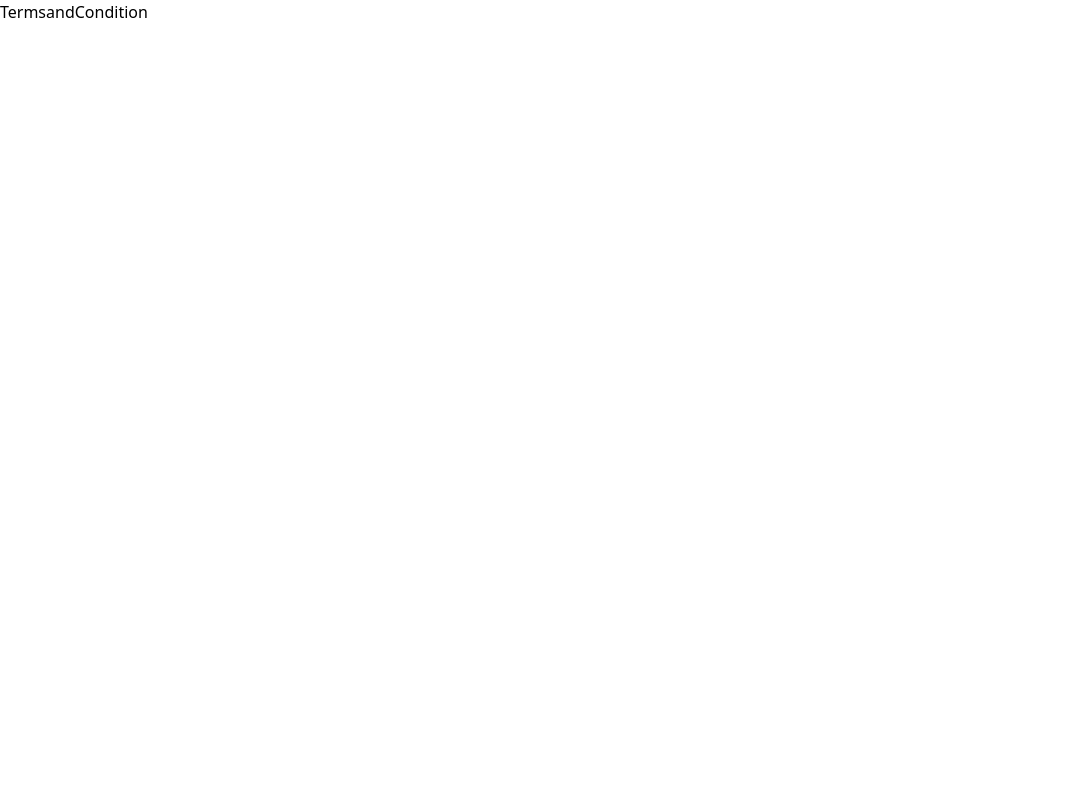
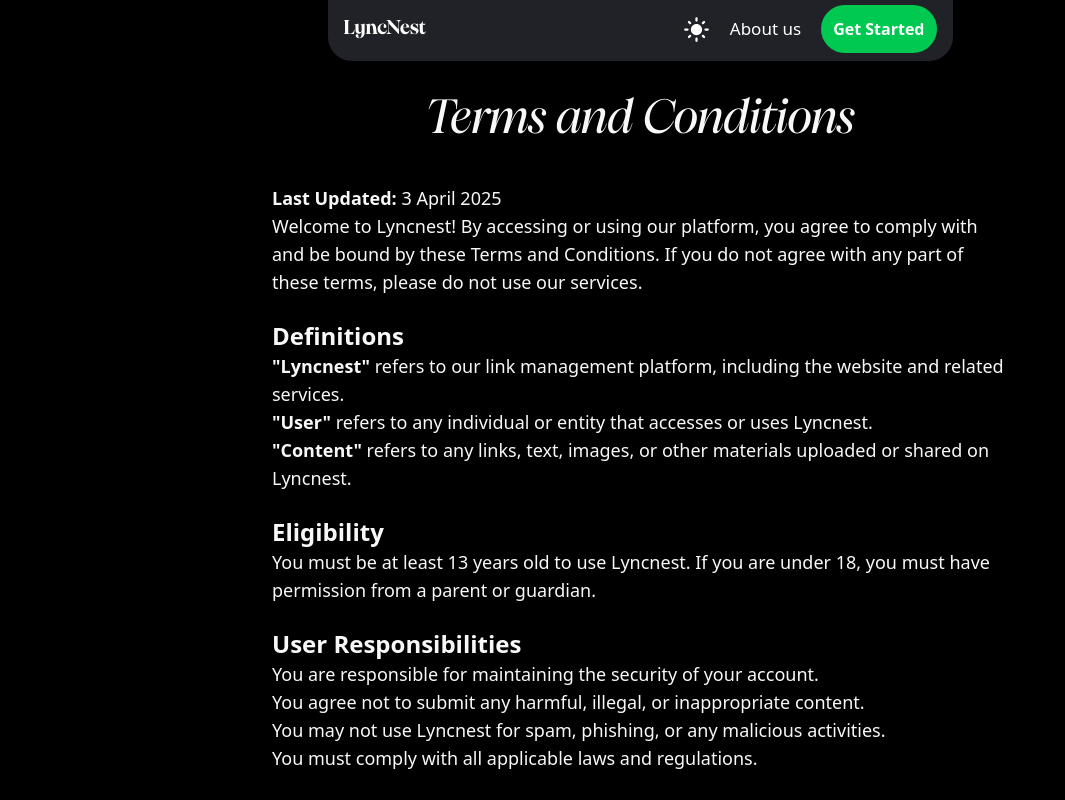
Before and after one commit to DevDarji16/linkdude, a Next.js app: page /terms-and-condition in a window 1280 px wide. Shown: the whole page, without its empty margins (0-1065 px from the left). Built offline with nearby package versions, Linux system fonts and the light colour scheme.

Commit message:
homepage changes and t&c

```diff
--- /dev/null
+++ b/src/app/Components/Footer.jsx
@@ -0,0 +1,39 @@
+
+import Link from 'next/link'
+import React, { useContext } from 'react'
+import { ThemeContext } from "@/context/ThemeContext";
+const Footer = () => {
+      const { theme } = useContext(ThemeContext);
+
+  return (
+    <div>
+        <footer className={`${theme === 'dark' ? 'bg-gray-100' : 'bg-black'} relative text-white py-6`}>
+      <div className="max-w-7xl mx-auto px-4">
+        <div className="flex flex-col md:flex-row justify-between items-center text-center md:text-left">
+          <div className="mb-4 md:mb-0">
+            <h2 className={`${theme==='light'?'text-gray-100':'text-black'} text-2xl font-bold font-myfont `}>Lyncnest</h2>
+            <p className="text-gray-400 text-sm">Your all-in-one link management tool</p>
+          </div>
+
+          <div className={`${theme==='dark'?'text-gray-600':'text-gray-200'} flex space-x-6 text-gray-600"`}>
+            <Link href="/" className="hover:text-white transition">Home</Link>
+            <Link href="/about-us" className="  transition">About us</Link>
+            <Link href="/contact-us" className=" transition">Contact us</Link>
+            <Link href="/rate-us" className="  transition">Rate us</Link>
+          </div>
+
+          <div className="flex space-x-4 mt-4 md:mt-0">
+            <a href="/terms-and-condition" className="text-gray-400  transition">Terms and Conditions</a>
+          </div>
+        </div>
+
+        <div className="mt-6 text-center text-gray-500 text-sm">
+          © 2025 Lyncnest. All rights reserved.
+        </div>
+      </div>
+    </footer>
+    </div>
+  )
+}
+
+export default Footer
--- a/src/app/Components/Register.jsx
+++ b/src/app/Components/Register.jsx
@@ -18,7 +18,7 @@ const Register = () => {
       <div className={`${theme === 'dark' ? 'bg-[#F3F3F1] text-black' : 'bg-[#181b1e] text-white'}  h-screen  `}>
 
         <Link href={'/'} className='absolute' >
-          <div className='sm:pt-8 select-none  pt-4 pl-4 inline-block sm:pl-8 text-xl sm:text-2xl font-semibold'>
+          <div className='font-myfont sm:pt-8 select-none  pt-4 pl-4 inline-block sm:pl-8 text-xl sm:text-2xl font-semibold'>
             Lyncnest
           </div>
         </Link>
@@ -28,11 +28,10 @@ const Register = () => {
           <div className={` shadow-lg ${theme==='light'?'text-white bg-gray-800':'text-black bg-white'} z-10   p-6 sm:max-w-2xl rounded-lg `}>
             <div className='space-y-2'>
               <div className='font-extrabold text-2xl sm:text-4xl text-center'>Start with Lyncnest</div>
-              <div className='text-gray-500 text-[15px] text-center'>Sign up for free!</div>
+              <div className='text-gray-500 text-[15px] text-center'>Signup/Login for free!</div>
               <Link href={'https://lyncnest-a5aq.onrender.com/auth/google'}><div className={`mt-6 border border-gray-300 rounded-full mt-4 flex p-2 gap-1 text-[15px] justify-center items-center cursor-pointer ${theme==='light'?'hover:bg-gray-700':'hover:bg-gray-100'}  font-semibold`}><FcGoogle size={23} />Sign up with Google</div></Link>
-              <div className={`border border-gray-300 rounded-full mt-4 flex p-2 gap-1 text-[15px] justify-center items-center cursor-pointer ${theme==='light'?'hover:bg-gray-700':'hover:bg-gray-100'}  font-semibold`}><BsLinkedin size={20} className='text-blue-500' />Sign up with LinkedIn</div>
-              <div className='text-center text-[13px] text-gray-500 mt-6'>Already have an account? <Link href={'/login'} className='text-blue-500 hover:underline'>Login</Link></div>
-              <div className='mt-6 text-[12px] text-gray-500 text-center'>By signing up, you agree to our <Link href={'/terms-and-conditions'} className='underline'>Terms and Conditions</Link> & <Link href={'/privacy-policy'} className='underline'>Privacy Policy</Link>  </div>
+
+              <div className='mt-6 text-[12px] text-gray-500 text-center'>By signing up, you agree to our <Link href={'/terms-and-condition'} className='underline'>Terms and Conditions</Link> & Google's <Link href={'https://policies.google.com/privacy'} target='_blank' className='underline'>Privacy Policy</Link>  </div>
             </div>
 
           </div>
--- /dev/null
+++ b/src/app/Components/Termsandconditions.jsx
@@ -0,0 +1,66 @@
+'use client'
+import React, { useContext } from 'react';
+import Navbar from './Navbar';
+import { ThemeContext } from "@/context/ThemeContext";
+import Link from 'next/link';
+import Footer from './Footer';
+
+const Termsandconditions = () => {
+  const { theme } = useContext(ThemeContext);
+
+  return (
+    <div className={`${theme === 'dark' ? 'bg-[#F8F8F8] text-gray-900' : 'bg-black text-[#F8F8F8]'} w-screen min-h-screen flex flex-col items-center overflow-x-hidden`}>
+      <Navbar />
+
+      <div className="w-full flex justify-center pt-24">
+        <div className="text-5xl font-myfont2 selection:text-green-500 text-center">
+          Terms and Conditions
+        </div>
+      </div>
+
+      <div className="selection:text-green-500  w-full max-w-4xl px-6 sm:px-12 lg:px-20 mt-10 text-lg overflow-hidden">
+        <p><strong>Last Updated:</strong> 3 April 2025</p>
+
+        <p>Welcome to Lyncnest! By accessing or using our platform, you agree to comply with and be bound by these Terms and Conditions. If you do not agree with any part of these terms, please do not use our services.</p>
+
+        <h2 className="text-2xl font-semibold mt-6">Definitions</h2>
+        <p><strong>"Lyncnest"</strong> refers to our link management platform, including the website and related services.</p>
+        <p><strong>"User"</strong> refers to any individual or entity that accesses or uses Lyncnest.</p>
+        <p><strong>"Content"</strong> refers to any links, text, images, or other materials uploaded or shared on Lyncnest.</p>
+
+        <h2 className="text-2xl font-semibold mt-6">Eligibility</h2>
+        <p>You must be at least 13 years old to use Lyncnest. If you are under 18, you must have permission from a parent or guardian.</p>
+
+        <h2 className="text-2xl font-semibold mt-6">User Responsibilities</h2>
+          <p>You are responsible for maintaining the security of your account.</p>
+          <p>You agree not to submit any harmful, illegal, or inappropriate content.</p>
+          <p>You may not use Lyncnest for spam, phishing, or any malicious activities.</p>
+          <p>You must comply with all applicable laws and regulations.</p>
+
+        <h2 className="text-2xl font-semibold mt-6">Content Guidelines</h2>
+          <p>Users must ensure that all submitted links are safe and do not lead to malicious or harmful sites.</p>
+          <p>Any reported content that violates our policies may be removed without notice.</p>
+          <p>Lyncnest reserves the right to restrict, suspend, or terminate accounts that violate these guidelines.</p>
+
+        <h2 className="text-2xl font-semibold mt-6">Intellectual Property</h2>
+        <p>Lyncnest retains all rights to its branding, trademarks, and services.</p>
+        <p>Users retain ownership of their content but grant Lyncnest a license to display and distribute it within the platform.</p>
+
+        <h2 className="text-2xl font-semibold mt-6">Limitation of Liability</h2>
+        <p>Lyncnest is provided "as is" without any warranties. We are not liable for any direct, indirect, or consequential damages arising from your use of our platform.</p>
+
+        <h2 className="text-2xl font-semibold mt-6">Termination</h2>
+        <p>Lyncnest reserves the right to terminate or suspend accounts at our discretion if users violate these terms.</p>
+
+        <h2 className="text-2xl font-semibold mt-6">Changes to Terms</h2>
+        <p>We may update these Terms and Conditions from time to time. Continued use of Lyncnest after changes implies acceptance of the updated terms.</p>
+
+        <h2 className="text-2xl font-semibold mt-6">    Contact Us</h2>
+        <p>If you have any questions about these Terms and Conditions, please contact us at <Link href="/contactus" className='text-blue-400 underline'>Contact us</Link>.</p>
+      </div>
+      <Footer/>
+    </div>
+  );
+};
+
+export default Termsandconditions;
--- a/src/app/globals.css
+++ b/src/app/globals.css
@@ -7,9 +7,17 @@
   font-weight: normal;
   font-style: normal;
 }
-
+@font-face {
+  font-family: 'CustomFont2';
+  src: url('/fonts/designfontsmall.woff2') format('woff2');
+  font-weight: normal;
+  font-style: normal;
+}
 .font-myfont {
   font-family: 'CustomFont';
+}
+.font-myfont2 {
+  font-family: 'CustomFont2';
 }
 /* :root {
   --background: #ffffff;
--- a/src/app/terms-and-condition/page.js
+++ b/src/app/terms-and-condition/page.js
@@ -1,8 +1,12 @@
 import React from 'react'
+import Termsandconditions from '../Components/Termsandconditions'
 
 const TermsandCondition = () => {
+
   return (
-    <div>TermsandCondition</div>
+    <div className={`  w-screen h-screen relative overflow-x-hidden`}>
+      <Termsandconditions/>
+    </div>
   )
 }
 
```
Also changed, not shown: src/app/Components/Homepage.jsx (+34 -16 lines), public/fonts/designfontsmall.woff2 (added).
